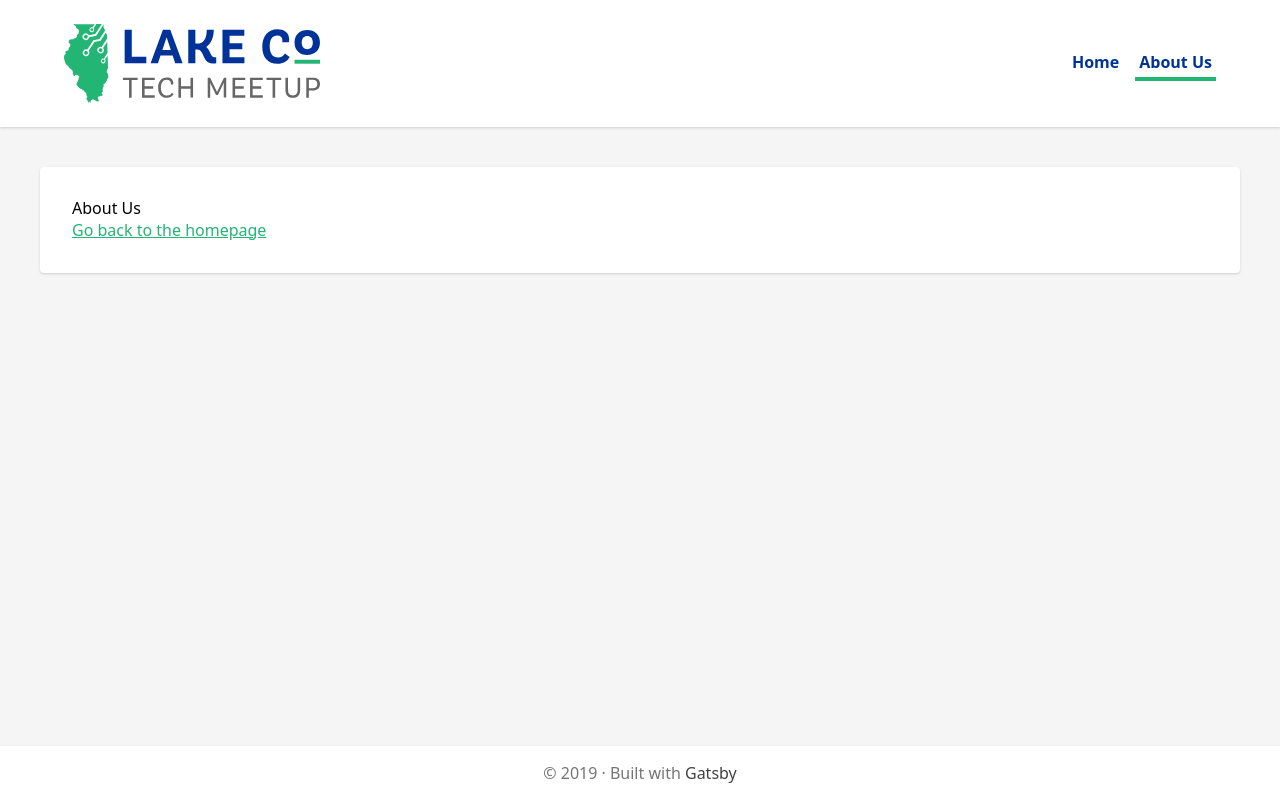
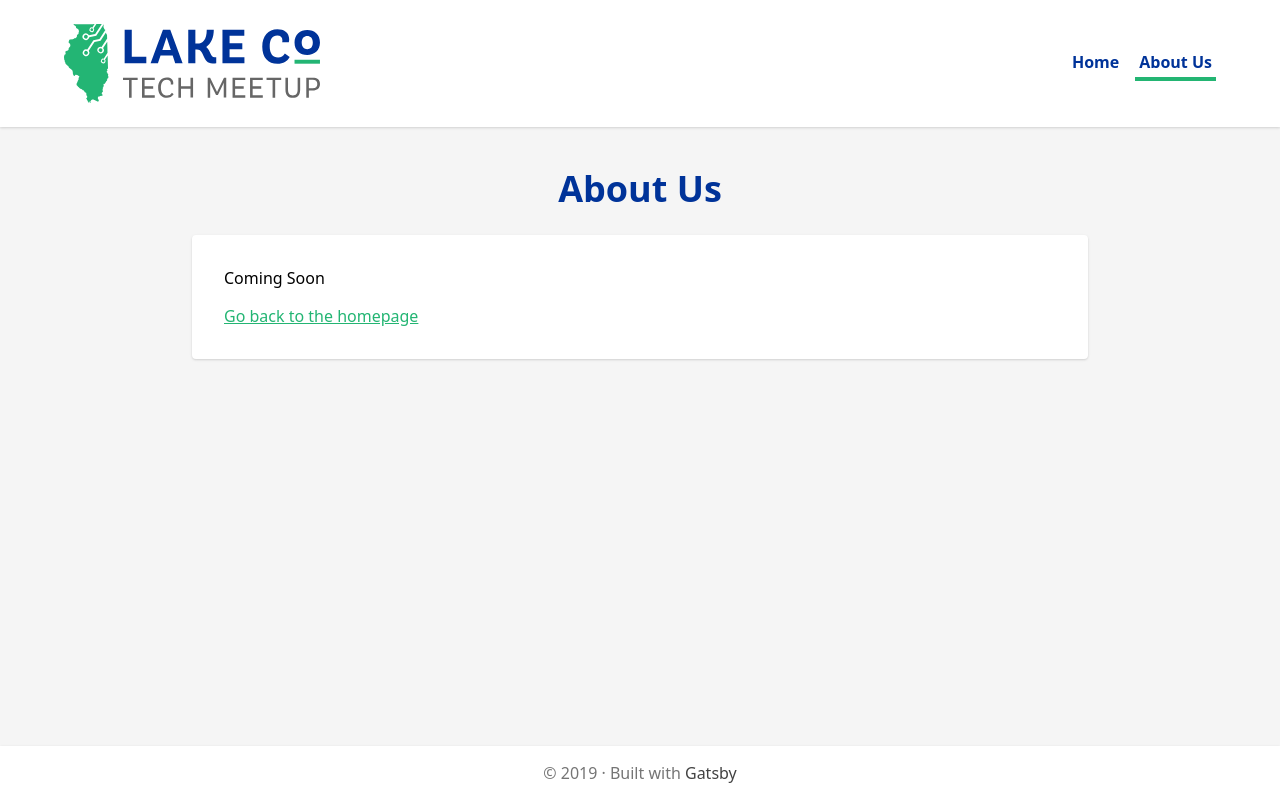
Before and after one commit to lake-county-tech-meetup/website, a Gatsby site: page /about-us in a window 1280 px wide. Built offline with nearby package versions, Linux system fonts and the light colour scheme; Gatsby itself is replaced by a stand-in of ours.

Commit message:
Style headlines in default single-col layout

```diff
--- a/src/components/Layouts/DefaultLayout.js
+++ b/src/components/Layouts/DefaultLayout.js
@@ -1,12 +1,19 @@
 import React from 'react';
 import LayoutWrapper from './LayoutWrapper';
 
-const DefaultLayout = ({ children }) => {
+const DefaultLayout = ({ children, headline }) => {
   return (
     <LayoutWrapper>
-      <main className="container bg-white p-8 md:rounded md:shadow">
-        {children}
-      </main>
+      <div className="container">
+        {headline && (
+          <h1 className="text-center text-primary font-bold mt-8 md:mt-0 md:mb-6 text-4xl">
+            {headline}
+          </h1>
+        )}
+        <main className="bg-white p-8 md:rounded md:shadow mx-auto max-w-4xl">
+          {children}
+        </main>
+      </div>
     </LayoutWrapper>
   );
 };
--- a/src/pages/about-us.js
+++ b/src/pages/about-us.js
@@ -5,9 +5,9 @@ import { DefaultLayout } from '../components/Layouts';
 import SEO from '../components/SEO';
 
 const AboutUs = () => (
-  <DefaultLayout>
+  <DefaultLayout headline="About Us">
     <SEO title="About Us" />
-    <h1>About Us</h1>
+    <p>Coming Soon</p>
     {
       // TODO: Add list of cities & villages (for SEO discovery)
       // List available at http://www.lakecountyil.gov/BusinessDirectoryII.aspx?lngBusinessCategoryID=32
--- a/src/pages/index.js
+++ b/src/pages/index.js
@@ -5,10 +5,9 @@ import { DefaultLayout } from '../components/Layouts';
 import SEO from '../components/SEO';
 
 const IndexPage = () => (
-  <DefaultLayout>
+  <DefaultLayout headline={useFetchJson(`headerHome`)}>
     <SEO title="Home" />
     <section>
-      <h1>{useFetchJson(`headerHome`)}</h1>
       <p>{useFetchJson(`summaryBlockHome`)}</p>
       {
         // ? We can change the quote however I think a good quote would be well placed here.
```
